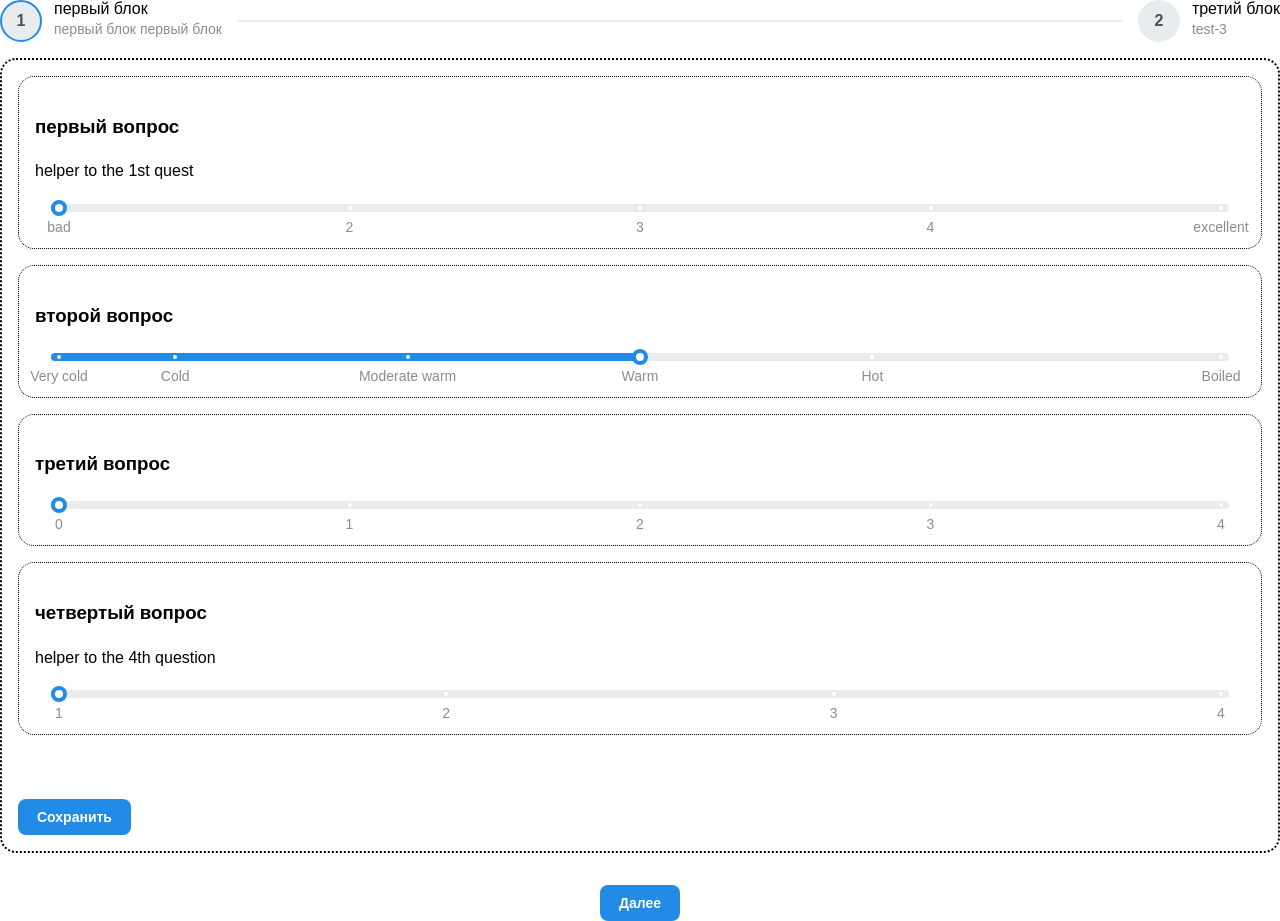
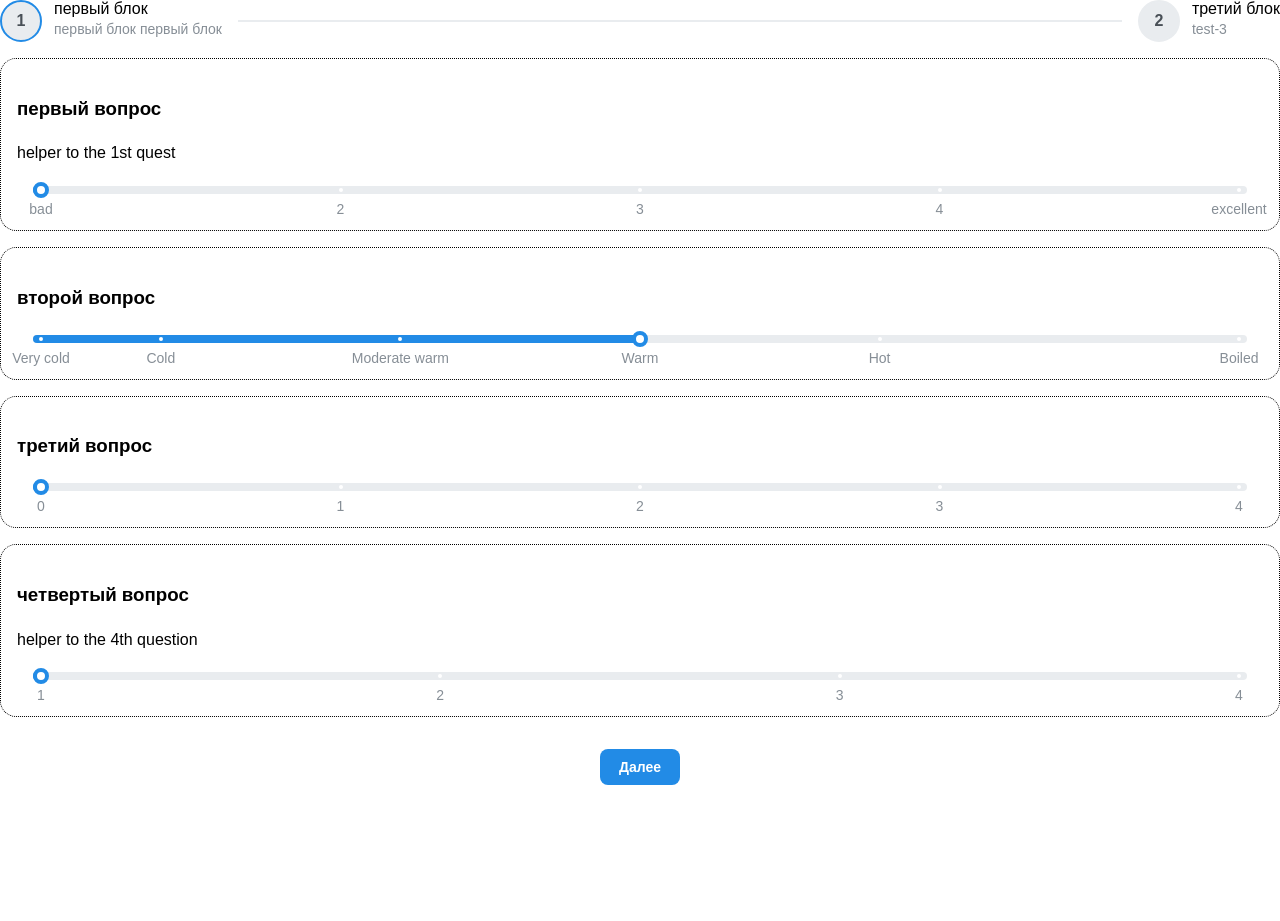
Before and after one commit to consultapp/survey-test-stand, a React (Vite) app: page / in a window 1280 px wide. After the commit the page ends 800 px from the top, so only its background shows below. Built offline with nearby package versions, Linux system fonts and the light colour scheme.

Commit message:
micro bugs

```diff
--- a/elma.html
+++ b/elma.html
@@ -4,6 +4,7 @@
     <meta charset="UTF-8" />
     <meta name="viewport" content="width=device-width, initial-scale=1.0" />
     <title>Document</title>
+    <link rel="stylesheet" href="elmaSurveyLib.css" />
   </head>
   <body>
     <div class="surveyQuizRoot"></div>
--- a/src/components/BlockComponent/index.tsx
+++ b/src/components/BlockComponent/index.tsx
@@ -3,6 +3,7 @@ import { useElmaData } from '@/context/ElmaContext/hooks'
 import { useState } from 'react'
 import { Stepper, Button, Group } from '@mantine/core'
 import { SurveyComponent } from '../SurveyComponent'
+import styles from './styles.module.scss'
 
 const BlockComponent = () => {
   const data = useElmaData()
@@ -15,14 +16,16 @@ const BlockComponent = () => {
 
   return (
     <>
-      <Stepper active={active} onStepClick={setActive}>
+      <Stepper active={active} onStepClick={setActive} className={styles.root}>
         {data.map((d) => (
           <Stepper.Step label={d.name} description={d.helper_text}>
             <SurveyComponent questions={d.questions} key={d.id} />
           </Stepper.Step>
         ))}
 
-        <Stepper.Completed>Опрос закончен.</Stepper.Completed>
+        <Stepper.Completed>
+          <div className={styles.root__complete}>Опрос завершен.</div>
+        </Stepper.Completed>
       </Stepper>
 
       <Group justify="center" mt="xl">
--- /dev/null
+++ b/src/components/BlockComponent/styles.module.scss
@@ -0,0 +1,11 @@
+.root {
+  min-height: 300px;
+
+  &__complete {
+    height: 300px;
+    display: flex;
+    justify-content: center;
+    align-items: center;
+    font-size: 1.5rem;
+  }
+}
--- a/src/components/SurveyComponent/SurveyQuestions/SurveyQuestions.tsx
+++ b/src/components/SurveyComponent/SurveyQuestions/SurveyQuestions.tsx
@@ -1,6 +1,5 @@
 import { useSurveyContext } from '@/context/SurveyContext'
 import { SurveyQuestion } from '../SurveyQuestion/SurveyQuestion'
-import { SaveSurveyButton } from '../SaveSurveyButton/SaveSurveyButton'
 
 import styles from './styles.module.scss'
 import { useEffect } from 'react'
@@ -18,9 +17,6 @@ export const SurveyQuestions = () => {
     <div className={styles.root}>
       {!ctx && <div>Ошибка загрузки данных.</div>}
       {ctx && ctx.map(({ id }) => <SurveyQuestion id={id} key={id} />)}
-      <div className={styles.root__buttons}>
-        <SaveSurveyButton />
-      </div>
     </div>
   )
 }
--- a/src/components/SurveyComponent/SurveyQuestions/styles.module.scss
+++ b/src/components/SurveyComponent/SurveyQuestions/styles.module.scss
@@ -1,11 +1,4 @@
 .root {
   display: grid;
   gap: 1rem;
-  border: 2px dotted black;
-  border-radius: 1rem;
-  padding: 1rem;
-
-  &__buttons {
-    margin-top: 3rem;
-  }
 }
--- a/vite.config.ts
+++ b/vite.config.ts
@@ -4,7 +4,7 @@ import { defineConfig } from 'vite'
 import { resolve } from 'path'
 
 const libName = 'elmaSurveyLib'
-const useHash = false
+const useHash = true
 
 export default defineConfig({
   plugins: [react()],
```
